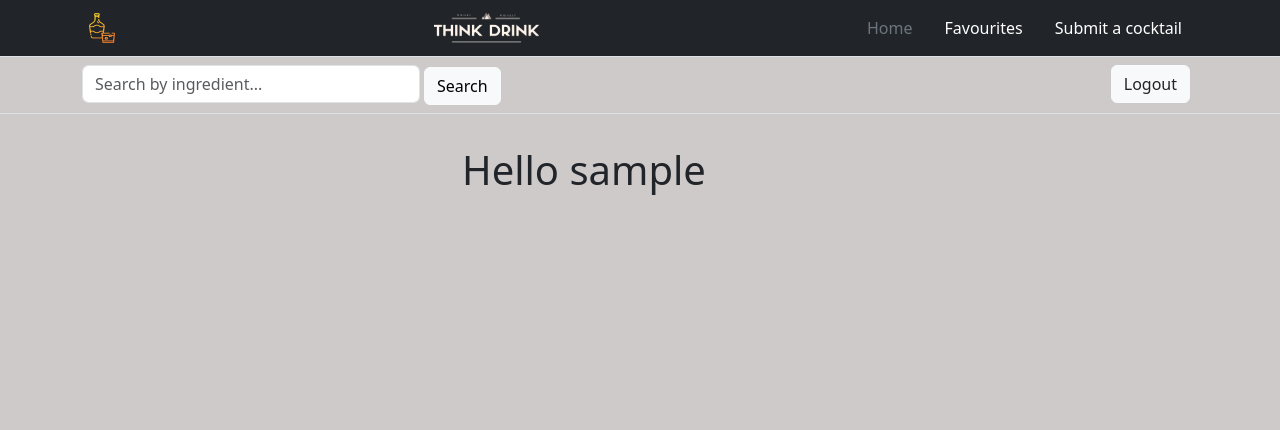
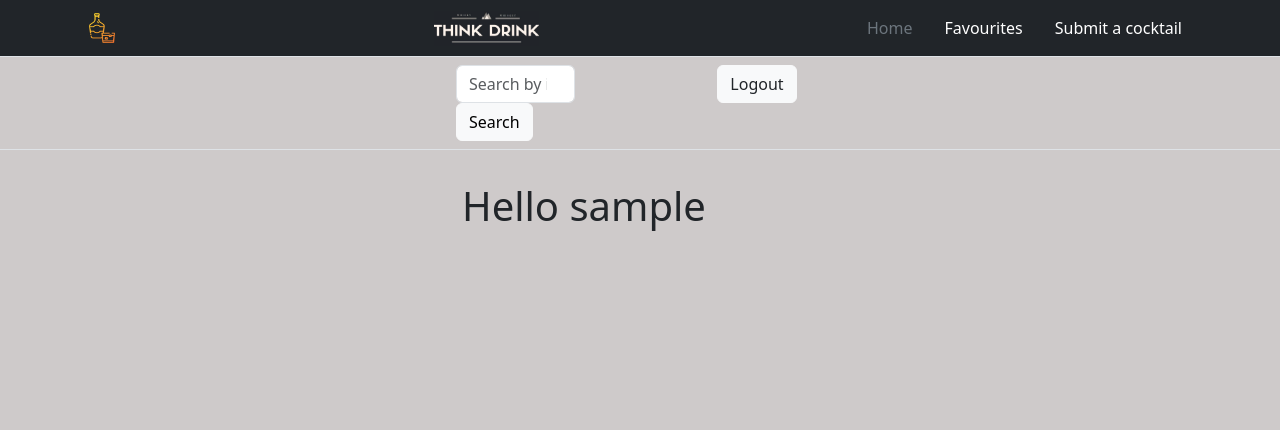
Before and after one commit to caketaster/I-Think-Therefore-I-Drink, a Django app: page /favourites/ in a window 1280 px wide. Shown: the top 430 px of the page. Run offline with Django 3.2, Linux system fonts and the light colour scheme; the visitor is signed in with stand-in values (Sample User, id 1); data that the repository does not hold is empty; some libraries are stand-ins or nearby versions.

Commit message:
Work on search bar styling

```diff
--- a/static/css/style_drink.css
+++ b/static/css/style_drink.css
@@ -47,7 +47,7 @@ a {
     background: rgb(244, 244, 244);
 }
 
-#update {
+.btn-padding {
     padding-bottom: 80px;
 }
 
--- a/templates/base.html
+++ b/templates/base.html
@@ -35,8 +35,7 @@
                             <a href="{% url 'home' %}"
                                 class="d-flex align-items-center my-2 my-lg-0 me-lg-auto text-white text-decoration-none "
                                 previewlistener="true">
-                                <img src="{% static 'media/thinkdrink.jpg' %}" height="35"
-                                    aria-label="whiskey-icon">
+                                <img src="{% static 'media/thinkdrink.jpg' %}" height="35" aria-label="whiskey-icon">
                             </a>
 
                             <ul class="nav col-12 col-lg-auto my-2 justify-content-center my-md-0 text-small">
@@ -61,13 +60,16 @@
                 </div>
                 <div class="px-3 py-2 border-bottom mb-3">
                     <div class="container d-flex flex-wrap justify-content-center" style="white-space: nowrap;">
-                        <form class="col-12 col-lg-auto mb-2 mb-lg-0 me-lg-auto" method="POST" action="{% url 'search' %}" role="search">
+                        <div class="row ">
+                            <form class="col-lg-8" method="POST"
+                                action="{% url 'search' %}" role="search">
                                 {% csrf_token %}
-                            <input type="search" class="form-control inline-input" name="searchstring" placeholder="Search by ingredient..."
-                                aria-label="Search" style="display: inline;">
-                            <input type="submit" class="btn btn-light inline-input" value="Search" >
+                                <div class="col-lg-6"><input type="search" class="form-control" name="searchstring"
+                                        placeholder="Search by ingredient..." aria-label="Search"></div>
+                                <div class="col-lg-2"><input type="submit" class="btn btn-light" value="Search">
+                                </div>
                             </form>
-                        <div class="text-end">
+                            <div class="col-lg-2 justify-content-start">
                                 {% if user.is_authenticated %}
                                 <a href="{% url 'account_logout' %}" class="btn btn-light text-dark me-2" role="button"
                                     href="{% url 'account_logout' %}">Logout</a>
@@ -77,6 +79,7 @@
                                 <a href="{% url 'account_signup' %}" type="button" class="btn btn-dark text-nowrap"
                                     role="button">Sign-up</a>
                                 {% endif %}
+                            </div>
                         </div>
                     </div>
                 </div>
@@ -106,28 +109,36 @@
         {% endblock content %}
     </main>
 
-
+    <div class="btn-padding"></div>
 
     <!-- Footer -->
     <footer class="">
-        <div class="d-flex flex-wrap justify-content-between align-items-center py-3 mt-4 border-top px-5 container-fluid fixed-bottom opacity-100">
+        <div
+            class="d-flex flex-wrap justify-content-between align-items-center py-3 mt-4 border-top px-5 container-fluid fixed-bottom opacity-100">
             <div class="col-md-4 d-flex align-items-center">
-                <a href="/" class="mb-3 me-2 mb-md-0 text-body-secondary text-decoration-none lh-1" previewlistener="true">
+                <a href="/" class="mb-3 me-2 mb-md-0 text-body-secondary text-decoration-none lh-1"
+                    previewlistener="true">
                     <img src="{% static 'media/whiskey.png' %}" width="30" height="24">
                 </a>
                 <span class="mb-3 mb-md-0 text-body-secondary">© 2024 ThinkDrink,Inc</span>
             </div>
 
             <ul class="nav col-md-4 justify-content-end list-unstyled d-flex">
-                <li class="ms-3"><a class="text-body-secondary" href="https://github.com/caketaster/" target="_blank"><img src="{% static 'media/github.png' %}" alt="github icon" height="25"></a></li><a class="text-body-secondary" href="https://github.com/caketaster/" target="_blank">
-                </a><li class="ms-3"><a class="text-body-secondary" href="https://github.com/caketaster/" target="_blank"></a><a class="text-body-secondary" href="https://www.linkedin.com/in/benjamin-norman-7619261a" target="_blank"><img src="{% static 'media/linkedin.png' %}" alt="linkedin icon" height="25"></a></li>
+                <li class="ms-3"><a class="text-body-secondary" href="https://github.com/caketaster/"
+                        target="_blank"><img src="{% static 'media/github.png' %}" alt="github icon" height="25"></a>
+                </li><a class="text-body-secondary" href="https://github.com/caketaster/" target="_blank">
+                </a>
+                <li class="ms-3"><a class="text-body-secondary" href="https://github.com/caketaster/"
+                        target="_blank"></a><a class="text-body-secondary"
+                        href="https://www.linkedin.com/in/benjamin-norman-7619261a" target="_blank"><img
+                            src="{% static 'media/linkedin.png' %}" alt="linkedin icon" height="25"></a></li>
             </ul>
 
         </div>
 
     </footer>
     <script>
-        setTimeout(function() {
+        setTimeout(function () {
             let messages = document.getElementById("msg");
             let alert = new bootstrap.Alert(messages);
             alert.close();
--- a/templates/post_detail.html
+++ b/templates/post_detail.html
@@ -48,7 +48,7 @@
         </div>
     </div>
     {% if user == post.author %}
-    <div id="update"><a href="{% url 'update' slug=post.slug %}" type="button" class="btn btn-light text-dark me-2"
+    <div class="btn-padding"><a href="{% url 'update' slug=post.slug %}" type="button" class="btn btn-light text-dark me-2"
             role="button">Propose update</a>
         <a href="{% url 'delete' slug=post.slug %}" type="button" class="btn btn-light text-dark me-2" role="button">Delete
             cocktail</a>
--- a/templates/update.html
+++ b/templates/update.html
@@ -28,7 +28,7 @@
                 <p><label for="instructions">Instructions (please add a comma after each step)</label>
                 <input type="text" id="instructions" name="instructions" value="{{ cocktail.instructions }}"></p><br>
 
-                <button class="btn btn-light" type="submit">Submit changes</button>
+                <button class="btn btn-light btn-padding" type="submit">Submit changes</button>
 
             </form>
 
--- a/templates/user.html
+++ b/templates/user.html
@@ -10,7 +10,7 @@
         </div>
     </div>
 </div>
-<div class="col-10 mt-3 left">
+<div class="container col-10 mt-3 left">
     <div class="row justify-content-center mx-3">
         {% for post in favourites %}
 
```
Lines whose indentation alone changed are shown as unchanged.
